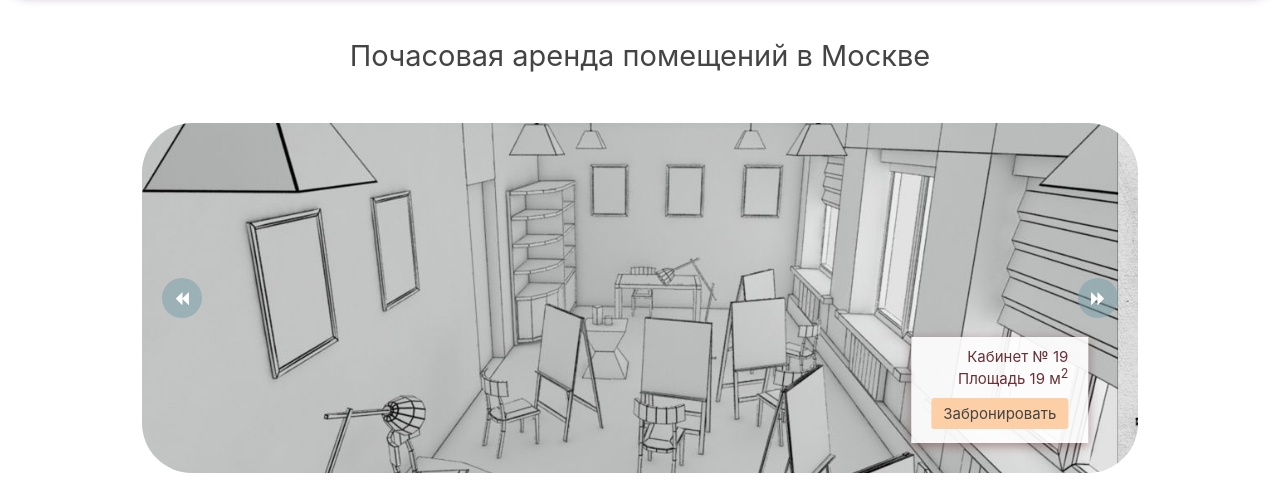
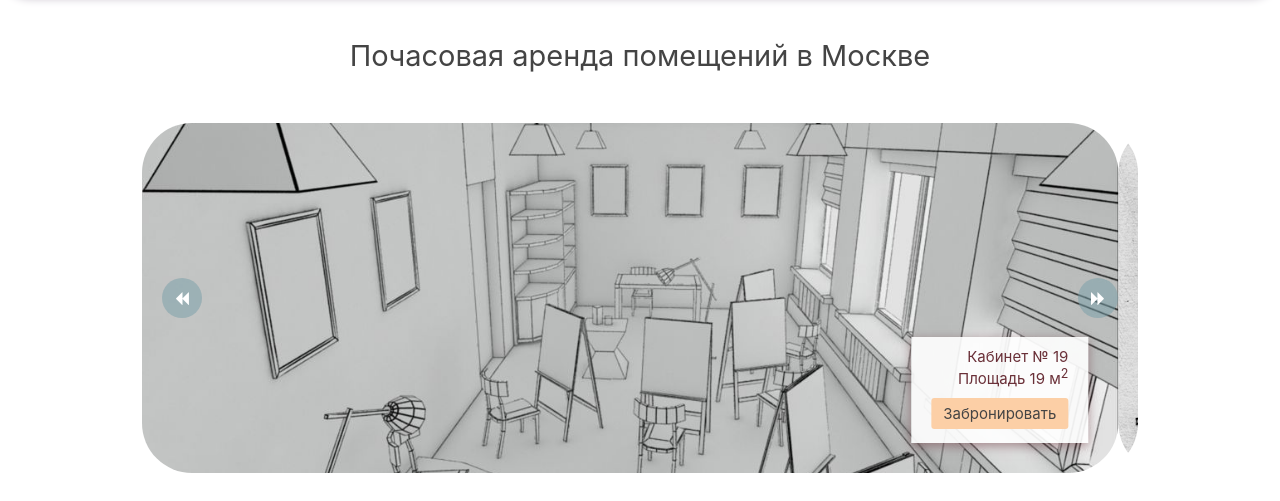
Before and after one commit to exo11/roomi, a plain HTML site: page index.html in a window 1280 px wide. Shown: the part 154-655 px from the top of the page. Drawn offline with Linux system fonts and the light colour scheme.

Commit message:
border_radius

```diff
--- a/style.css
+++ b/style.css
@@ -934,6 +934,7 @@ nav {
     margin: 0 auto;
     max-width: 996px;
     width: 100%;
+    border-radius: 50px;
 }
 
 @media (max-width:450px) {
@@ -960,6 +961,7 @@ nav {
     height: 100%;
     transform: translateX(0);
     transition: transform 1s ease-in-out;
+    border-radius: 50px;
 }
 
 .slider__fs,
@@ -1007,6 +1009,7 @@ nav {
     background-position: 50%;
     height: 100%;
     width: 100%;
+    border-radius: 50px;
 }
 
 @media (max-width:450px) {
```
